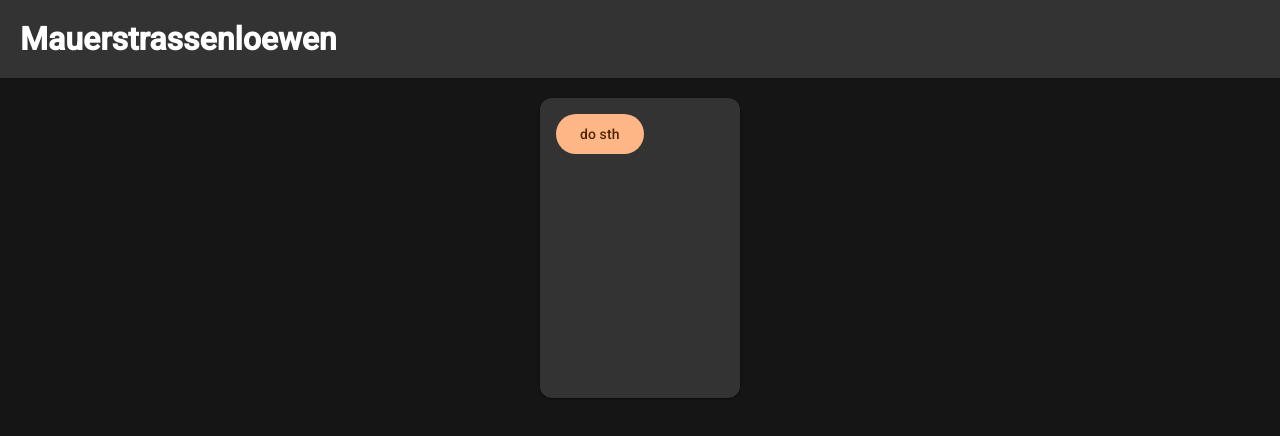
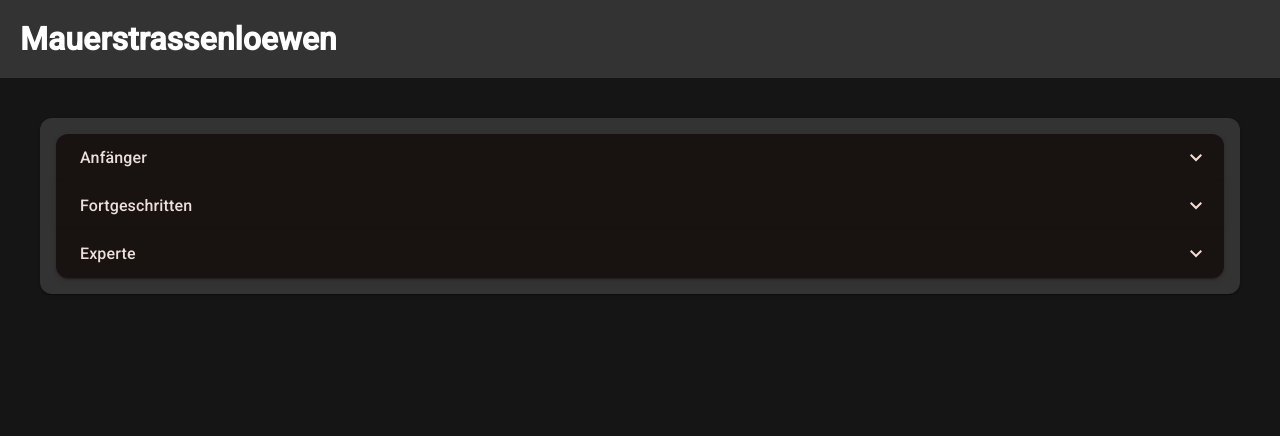
Before and after one commit to OliverSchlueter/mauerstrassenloewen, an Angular app in the folder frontend/: page /theory in a window 1280 px wide. Shown: the top 436 px of the page. Built offline with nearby package versions, Linux system fonts and the light colour scheme.

Commit message:
feat(theory): added basic theory  structer

```diff
--- a/frontend/src/app/theory/theory.component.html
+++ b/frontend/src/app/theory/theory.component.html
@@ -1,7 +1,40 @@
 <div class="flex-container">
-    <mat-card class="mat-card">
-      <mat-card-content>
-        <button (click)="doSth()" mat-flat-button>do sth</button>
-      </mat-card-content>
-    </mat-card>
+  <mat-card class="mat-card">
+    <mat-card-content>
+      <mat-accordion>
+        <mat-expansion-panel>
+          <mat-expansion-panel-header>
+            Anfänger
+          </mat-expansion-panel-header>
+          <div class="button-container">
+            <button mat-stroked-button class="lesson-button" (click)="navigate('/anfanger/lektion1')">Lektion 1</button>
+            <button mat-stroked-button class="lesson-button" (click)="navigate('/anfanger/lektion2')">Lektion 2</button>
+            <button mat-stroked-button class="lesson-button" (click)="navigate('/anfanger/lektion3')">Lektion 3</button>
+          </div>
+        </mat-expansion-panel>
+
+        <mat-expansion-panel>
+          <mat-expansion-panel-header>
+            Fortgeschritten
+          </mat-expansion-panel-header>
+          <div class="button-container">
+            <button mat-stroked-button class="lesson-button" (click)="navigate('/fortgeschritten/lektion1')">Lektion 1</button>
+            <button mat-stroked-button class="lesson-button" (click)="navigate('/fortgeschritten/lektion2')">Lektion 2</button>
+            <button mat-stroked-button class="lesson-button" (click)="navigate('/fortgeschritten/lektion3')"><div class="test">Lektion</div></button>
+          </div>
+        </mat-expansion-panel>
+
+        <mat-expansion-panel>
+          <mat-expansion-panel-header>
+            Experte
+          </mat-expansion-panel-header>
+          <div class="button-container">
+            <button mat-stroked-button class="lesson-button" (click)="navigate('/experte/lektion1')">Lektion 1</button>
+            <button mat-stroked-button class="lesson-button" (click)="navigate('/experte/lektion2')">Lektion 2</button>
+            <button mat-stroked-button class="lesson-button" (click)="navigate('/experte/lektion3')">Lektion 3</button>
+          </div>
+        </mat-expansion-panel>
+      </mat-accordion>
+    </mat-card-content>
+  </mat-card>
 </div>
--- a/frontend/src/app/theory/theory.component.scss
+++ b/frontend/src/app/theory/theory.component.scss
@@ -1,10 +1,31 @@
+
+/* SCSS (theory.component.scss) */
 .flex-container {
   display: flex;
   justify-content: center;
+  padding: 20px;
 }
 
 .mat-card {
-  background-color: #333333;
-  width: 200px;
-  height: 300px;
+  width: 100%;
+  max-width: 1200px;
 }
+
+.button-container {
+  display: flex;
+  flex-direction: column;
+  gap: 10px;
+  padding: 10px;
+}
+
+.lesson-button {
+  border-radius: 8px;
+  padding: 8px;
+  text-transform: none;
+  background-color: rgb(52, 63, 63);
+}
+
+.lesson-button:hover {
+  background-color: #3f51b5;
+  color: white;
+}
--- a/frontend/src/app/theory/theory.component.ts
+++ b/frontend/src/app/theory/theory.component.ts
@@ -1,26 +1,25 @@
 import { Component } from '@angular/core';
-import {MatCard, MatCardContent} from '@angular/material/card';
-import {MatButton} from '@angular/material/button';
-import {AuthService} from '../services/auth.service';
+import { MatCard, MatCardContent } from '@angular/material/card';
+import { MatExpansionModule } from '@angular/material/expansion';
+import { AuthService } from '../services/auth.service';
+import { Router } from '@angular/router';
 
 @Component({
   selector: 'app-theory',
+  templateUrl: './theory.component.html',
+  styleUrl: './theory.component.scss',
+  standalone: true,
   imports: [
     MatCard,
     MatCardContent,
-    MatButton
+    MatExpansionModule
   ],
-  templateUrl: './theory.component.html',
-  standalone: true,
-  styleUrl: './theory.component.scss'
 })
+
 export class TheoryComponent {
+  constructor(private router: Router) {}
 
-
-  constructor(private authService: AuthService) {
-  }
-
-  doSth() {
-
+  navigate(path: string) {
+    this.router.navigate([path]);
   }
 }
```
